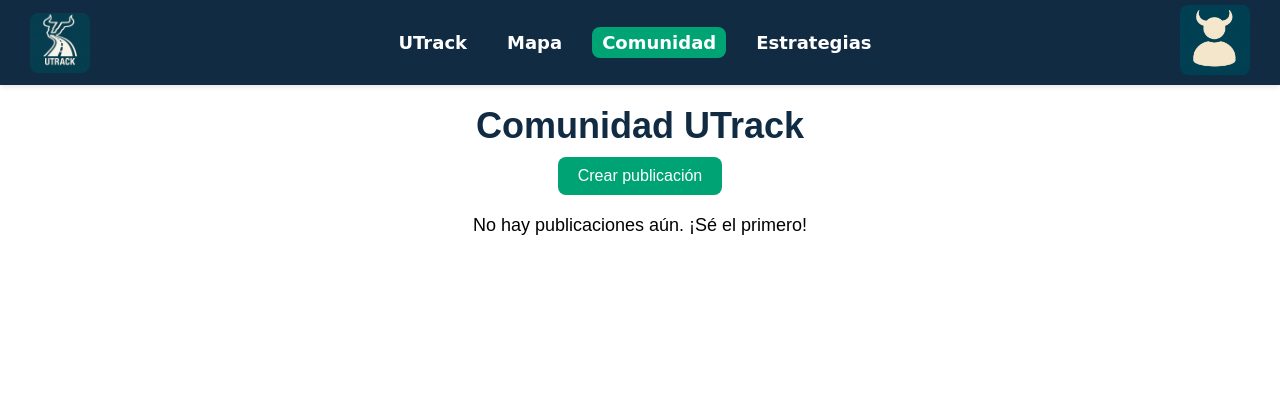
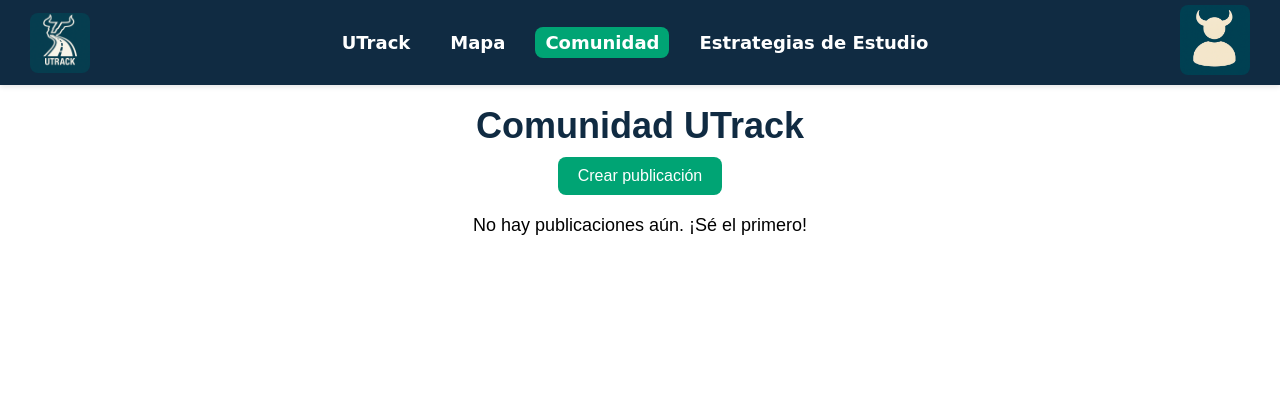
Before and after one commit to Thekrikoso23/UTrack-OFICIAL, a PHP site: page /comunidad.php in a window 1280 px wide. Shown: the top 420 px of the page. Run offline with PHP 8.4, Linux system fonts and the light colour scheme; the visitor is signed in with stand-in values (Sample User, id 1); data that the repository does not hold is empty.

Commit message:
nose que movi

```diff
--- a/Estructura_UTrack/comunidad.php
+++ b/Estructura_UTrack/comunidad.php
@@ -51,7 +51,7 @@ $posts = $postSQL->fetchAll(PDO::FETCH_ASSOC);
       <a href="menu.php">UTrack</a>
       <a href="mapa.php">Mapa</a>
       <a href="comunidad.php" class="active">Comunidad</a>
-      <a href="estrategias.php">Estrategias</a>
+      <a href="estrategias.php">Estrategias de Estudio</a>
     </nav>
 
     <a href="perfil.php"><img src="../Imagener_UTrack/Toros.png" class="Toros"></a>
--- a/Estructura_UTrack/mapa.php
+++ b/Estructura_UTrack/mapa.php
@@ -7,10 +7,6 @@ if (!isset($_SESSION['logged_in']) || $_SESSION['logged_in'] !== true) {
 }
 
 $nombre_usuario = $_SESSION['usuario'];
-
-// ======================
-//     LEER UBICACIONES
-// ======================
 $db = new Base();
 $conn = $db->conectar();
 
```
